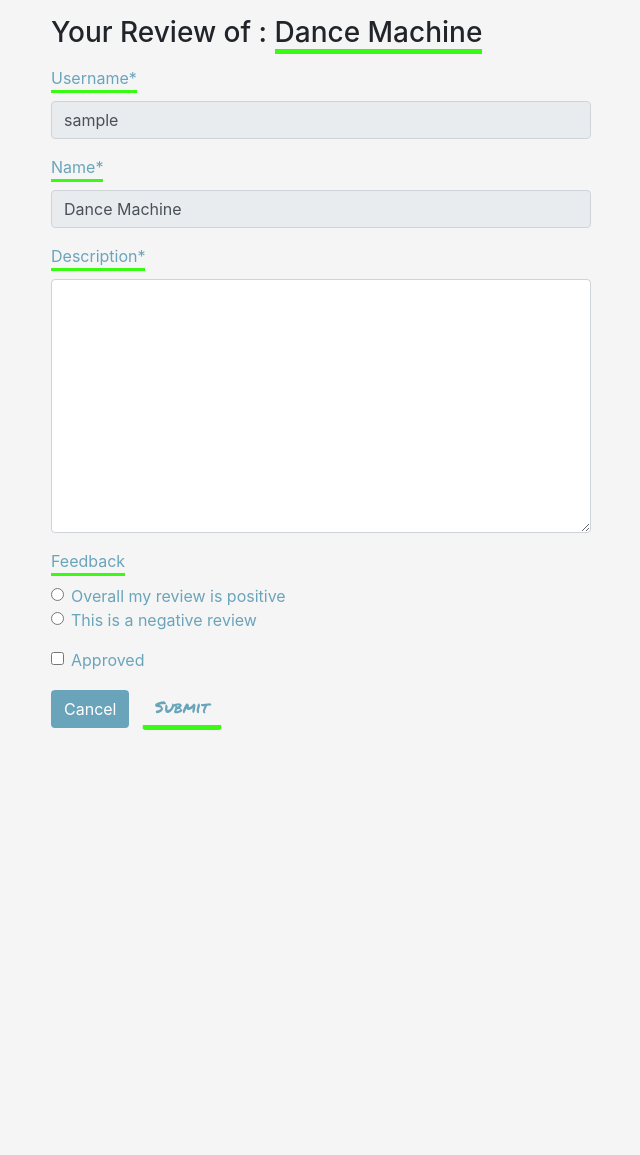
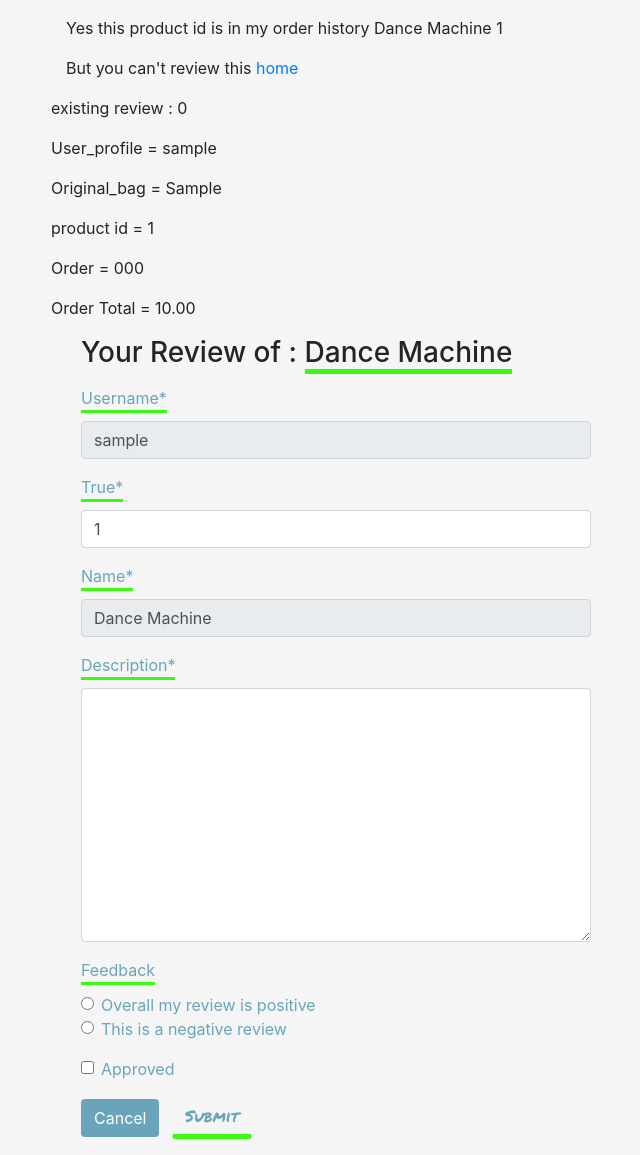
Before and after one commit to FirmoDaniel/Total_Health_At_Home, a Django app: page /profile/add_review/1/ in a window 1280 px wide. Shown: the part 72-1227 px from the top of the page, without its empty margins (34-674 px from the left). Before the commit the page ends 802 px from the top, so only its background shows below. Run offline with Django 3.2, Linux system fonts and the light colour scheme; a user stored in the database is signed in; data comes from the database, SQL or seed files in the repository; tables that the repository leaves empty hold one stand-in row (values such as "Sample post"); parts of the project's set-up code (start-up, migrations or seed data) failed here and were passed over; some libraries are stand-ins or nearby versions.

Commit message:
BUG: for loop on add_review.html creating muplitle forms.

```diff
--- a/profiles/forms.py
+++ b/profiles/forms.py
@@ -64,8 +64,8 @@ class ReviewForm(forms.ModelForm):
         self.user = kwargs.pop('user')  # get user to check if superuser
         super(ReviewForm, self).__init__(*args, **kwargs)
         self.fields['username'].widget.attrs['readonly'] = True
-        self.fields['pname'].widget.attrs['hidden'] = True
-        self.fields['pname'].label = False
+        self.fields['pname'].widget.attrs['hidden'] = False
+        self.fields['pname'].label = True
         self.fields['name'].widget.attrs['readonly'] = True
         for __, field in self.fields.items():  # set classes on the fields
             field.widget.attrs['class'] = 'generic-form'
--- a/profiles/templates/profiles/add_review.html
+++ b/profiles/templates/profiles/add_review.html
@@ -6,14 +6,45 @@
 {% endblock %}
 
 {% block content %}
-<div class="conatiner-fluid bg-grey">
+<div class="container">
+    {% for x in something %}
+        <p>something = {{ x }}</p>
+    {% endfor %}
+</div>
+
+
+<div class="container">
+{% for order in orders %}
+    {% for item in order.lineitems.all %}
+            <div class="col text-left"><p></p></div>
+            {% if item.product.id == product.id %}
+                <div class="container">
+                    <p>Yes this product id is in my order history {{ product.name }} {{ product.id }}</p>
+                    <p>But you can't review this <a href="{% url 'home' %}">home</a></p>
+                </div>
+            {% endif %}
+    {% endfor %}
+{% endfor %}
+
+<p>existing review : {{ existing_reviews }}</p>
+
+{% for order in orders %}
+    <p>User_profile = {{ order.user_profile }}</p>
+    <p>Original_bag = {{ order.original_bag }}</p>
+    {% for item in order.lineitems.all %}
+    <p> product id = {{ item.product.id }}</p>
+    <p> Order = {{ item.order }}</p>
+    <p> Order Total = {{ item.lineitem_total }}</p>
+
+    {% endfor %}
+{% endfor %}
+
+
+<div class="container-fluid bg-grey">
     <div class="container mt-3">
-    {% for order in orders|slice:'1' %}
+        {% for order in orders %}
             {% for item in order.lineitems.all %}
                 {% if item.product.id == product.id %}
-                {% if existing_reviews > 0 %}
-                    <p>You have already reveiwed {{ product.name }} <a class="internal-link" href="{% url 'product_detail' product.id %}">here</a></p>
-                {% else %}
                         <h3>Your Review of : <span class="border-bottom-green">{{ product.name }}</span> </h3>
                         <div class="row mt-3">
                             <div class="col-12 col-md-6">
@@ -28,9 +59,6 @@
                             </div>
                         </div>
                 {% endif %}
-            {% else %}
-                <p>{{ product.name }} doesn't appear to be in your <a class="internal-link" href="{% url 'profile' %}">order history.</a> </p>
-            {% endif %}
             {% endfor %}
         {% endfor %}
     </div>
--- a/profiles/views.py
+++ b/profiles/views.py
@@ -8,7 +8,7 @@ from .forms import TestimonialForm, ReviewForm
 from .models import UserProfile
 from .forms import UserProfileForm
 
-from checkout.models import Order
+from checkout.models import Order, OrderLineItem
 
 from products.models import Product
 
@@ -136,8 +136,8 @@ def delete_testimonial(request, testimonial_id):
 def add_review(request, product_id):
     """render a pre-populated form with product id from profile purchased products """
     product = get_object_or_404(Product, pk=product_id)
-    profile = get_object_or_404(UserProfile, user=request.user)  # testing veri
-    orders = profile.orders.all()  # testing veri
+    profile = get_object_or_404(UserProfile, user=request.user)
+    orders = profile.orders.all()
 
     users_existing_reviews = Review.objects.filter(pname=product.id, username=request.user)
     existing_reviews = len(users_existing_reviews)
@@ -151,10 +151,14 @@ def add_review(request, product_id):
         else:
             messages.error(request, 'Failed to add Review. Please ensure your form is valid.')
     else:
-        form = ReviewForm(initial={'username': request.user,
-                                   'pname': product.id,
-                                   'name': product.name,
-                                   'feedback': 'checked'}, user=request.user)
+        if existing_reviews < 1:
+            form = ReviewForm(initial={'username': request.user,
+                                    'pname': product.id,
+                                    'name': product.name,
+                                    'feedback': 'checked'}, user=request.user)
+        else:
+            messages.success(request, 'This Product has already been review.')
+            return redirect(reverse('products'))
 
     template = 'profiles/add_review.html'
     context = {
```
Lines whose indentation alone changed are shown as unchanged.
